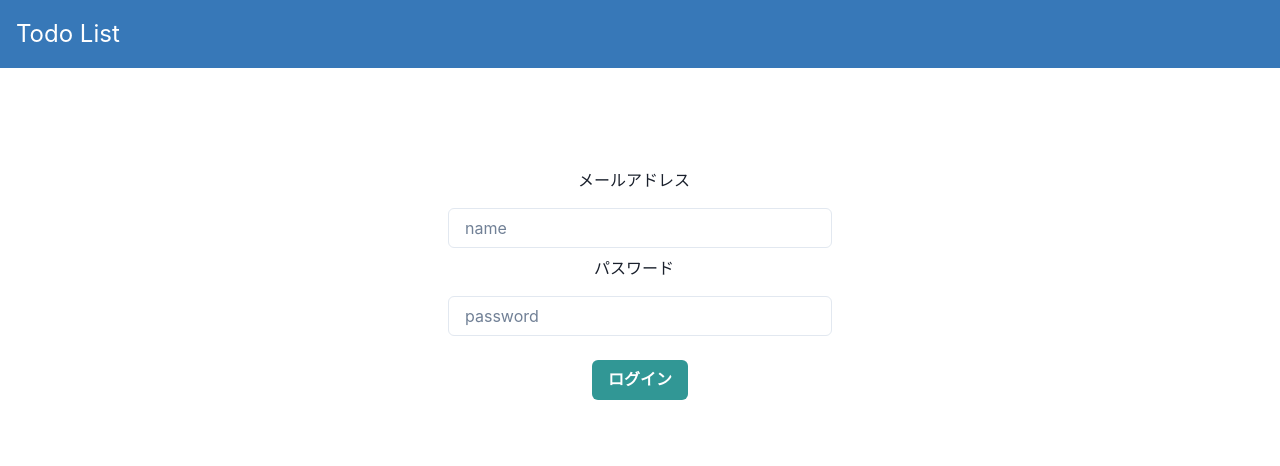
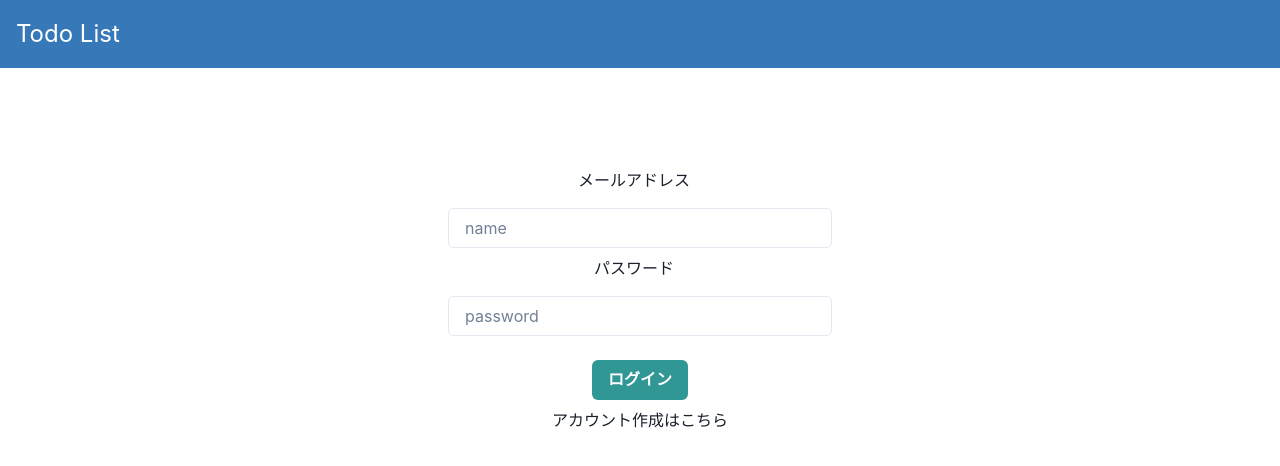
Before and after one commit to okaken2022/recoas, a Next.js app: page /login in a window 1280 px wide. Shown: the top 466 px of the page. Built offline with nearby package versions, Linux system fonts and the light colour scheme; no server answers.

Commit message:
ページ遷移ボタン追加

```diff
--- a/pages/login.tsx
+++ b/pages/login.tsx
@@ -1,9 +1,11 @@
-import { useAuth, useUser } from '@/hooks/firebase';
-import { Button, FormLabel, Input, VStack, Box, Text } from '@chakra-ui/react';
-import { signInWithEmailAndPassword } from 'firebase/auth';
 import { useRouter } from 'next/router';
 import { useEffect } from 'react';
 import { SubmitHandler, useForm } from 'react-hook-form';
+import { signInWithEmailAndPassword } from 'firebase/auth';
+import { Button, FormLabel, Input, VStack, Box, Text, Link } from '@chakra-ui/react';
+import NextLink from 'next/link'
+
+import { useAuth, useUser } from '@/hooks/firebase';
 
 type Inputs = {
   email: string;
@@ -59,6 +61,7 @@ export default function Login() {
         <Button mt={4} colorScheme='teal' onClick={handleSubmit(onSubmit)}>
           ログイン
         </Button>
+        <Link as={NextLink} href='/signup'>アカウント作成はこちら</Link>
       </VStack>
     </>
   );
--- a/pages/signup.tsx
+++ b/pages/signup.tsx
@@ -1,13 +1,14 @@
 import { useRouter } from 'next/router';
 import { useEffect } from 'react';
 import { SubmitHandler, useForm } from 'react-hook-form';
-import { Button, FormLabel, Input, VStack, Box, Text } from '@chakra-ui/react';
+import { Button, FormLabel, Input, VStack, Box, Text, Link } from '@chakra-ui/react';
 
 import { useAuth, useUser, db } from '@/hooks/firebase';
 import { createUserWithEmailAndPassword } from 'firebase/auth';
 import { collection, doc, setDoc } from 'firebase/firestore';
-import firebase from 'firebase/app';
 import 'firebase/firestore';
+import NextLink from 'next/link'
+
 
 type Inputs = {
   email: string;
@@ -67,6 +68,7 @@ export default function Signup() {
         <Button mt={4} colorScheme='teal' onClick={handleSubmit(onSubmit)}>
           アカウント作成
         </Button>
+        <Link as={NextLink} href='/login'>ログインはこちら</Link>
       </VStack>
     </>
   );
```
